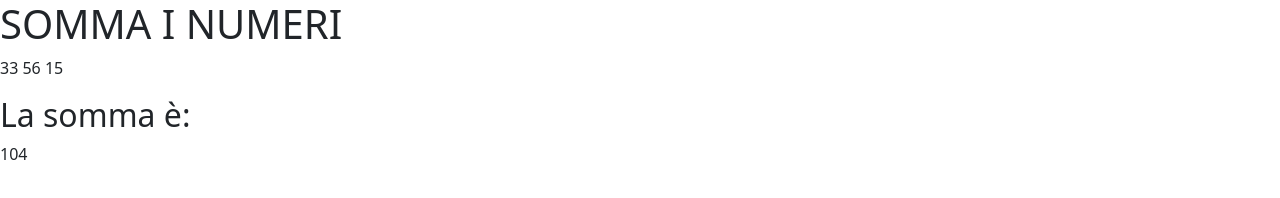
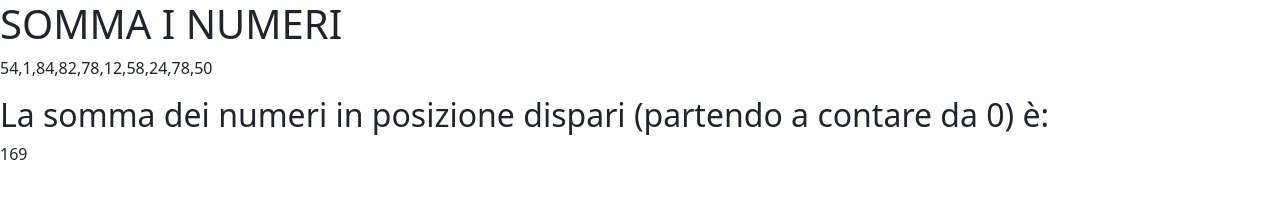
Before and after one commit to Gianmarco-Leone/js-jsnacks-blocco-2, a plain HTML site: page JSnack3/index.html in a window 1280 px wide. Drawn offline with nearby package versions, Linux system fonts and the light colour scheme.

Commit message:
fixes es.3

```diff
--- a/JSnack3/index.html
+++ b/JSnack3/index.html
@@ -26,7 +26,7 @@
     <h1>SOMMA I NUMERI</h1>
     <p id="number_array"></p>
 
-    <h2>La somma è:</h2>
+    <h2>La somma dei numeri in posizione dispari (partendo a contare da 0) è:</h2>
     <p id="somma"></p>
 
 
--- a/JSnack3/js/main.js
+++ b/JSnack3/js/main.js
@@ -3,16 +3,22 @@
 
 // SVOLGIMENTO:
 // Crea array di numeri interi
-const numbers = [21, 33, 4, 56, 87, 15, 20];
+const numbers = [];
+const myArrayLength = Math.floor(Math.random() * 10) + 1;
+
+for (let i = 0; i < myArrayLength; i++) {
+    const randomNumber = Math.floor(Math.random() * 100) + 1;
+    numbers.push(randomNumber);
+}
 let somma = 0;
 const numberChoosed = document.getElementById("number_array");
+numberChoosed.innerHTML = numbers;
 const additionMessage = document.getElementById("somma");
 
 // Identifica numeri nelle posizioni dispari
 for (let i = 0; i < numbers.length; i++) {
     if (i % 2 != 0) {
         let selectedNumber = numbers[i];
-        numberChoosed.innerHTML += selectedNumber + " ";
         // Somma i numeri
         somma += selectedNumber;
     }
```
